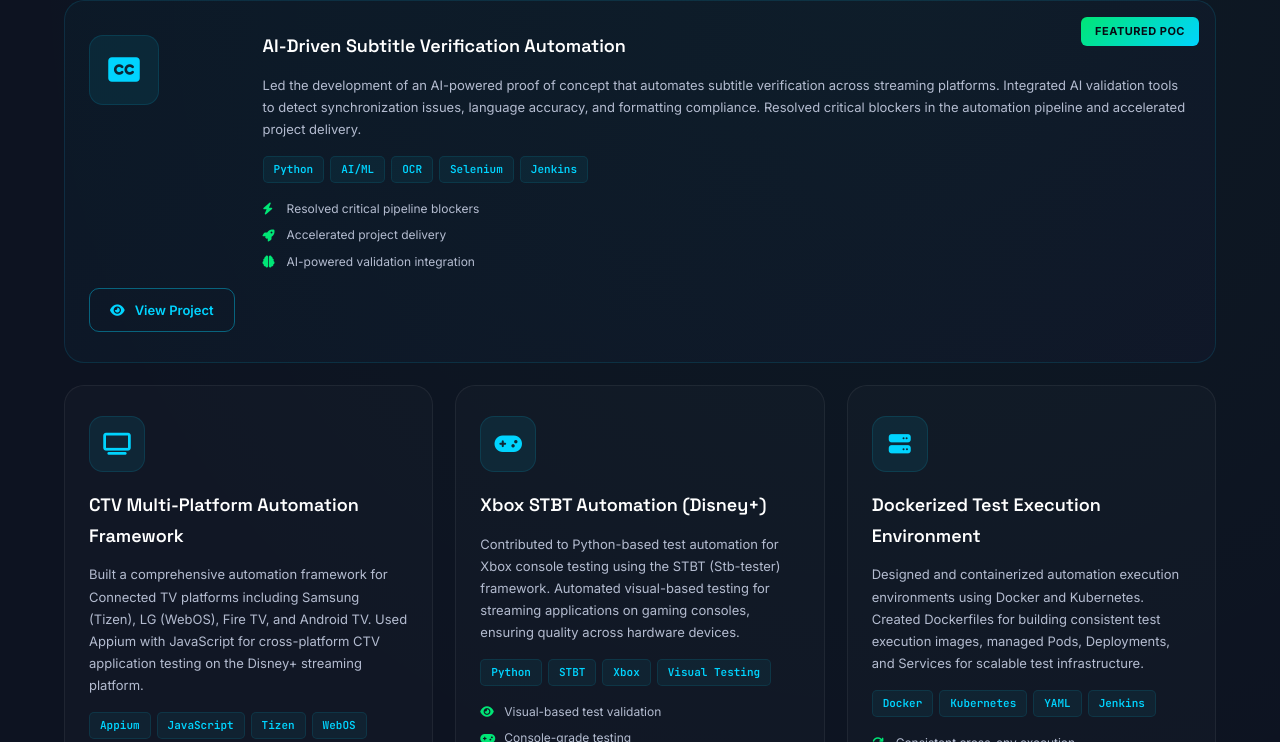
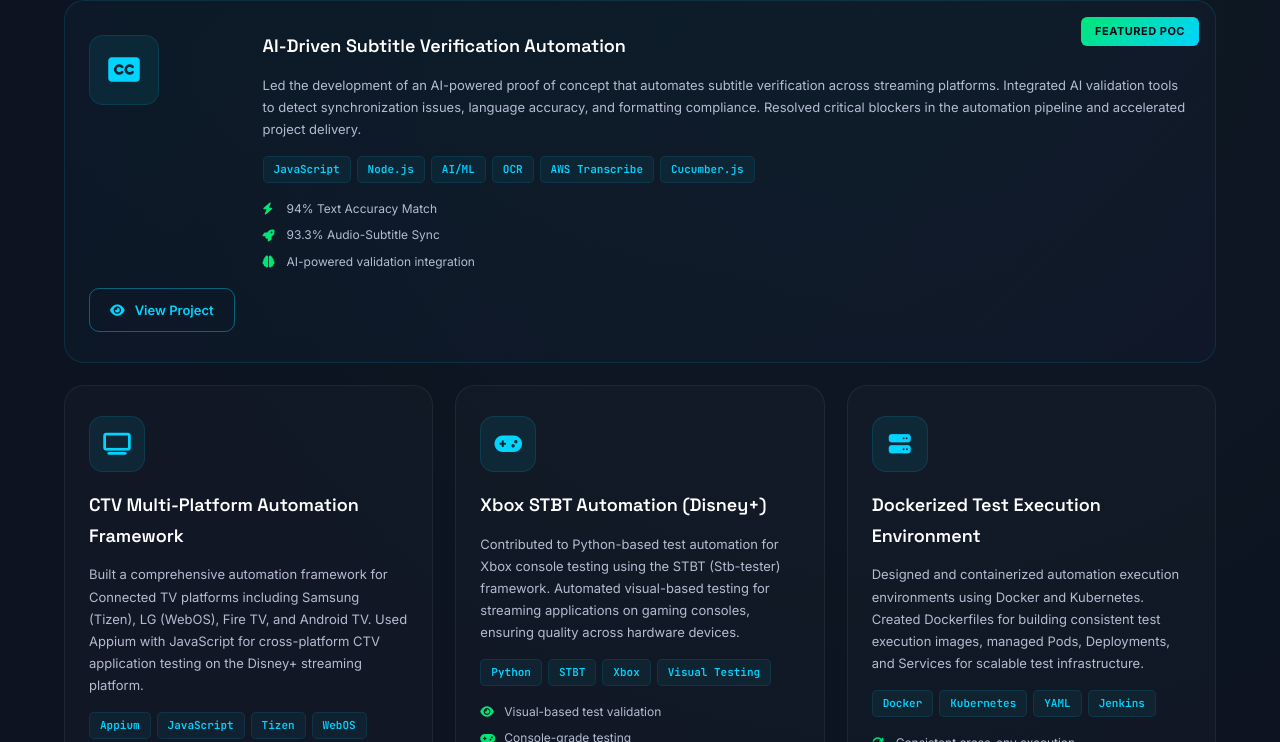
Before and after one commit to suranjithkumarj111-lgtm/Suranjith_Portfolio, a website: page index.html in a window 1280 px wide. Shown: the part 5536-6278 px from the top of the page. Drawn offline with Linux system fonts and the light colour scheme.

Commit message:
Fix: Update Featured POC tech stack to JavaScript and correct results

```diff
--- a/index.html
+++ b/index.html
@@ -560,15 +560,16 @@
         <h3>AI-Driven Subtitle Verification Automation</h3>
         <p>Led the development of an AI-powered proof of concept that automates subtitle verification across streaming platforms. Integrated AI validation tools to detect synchronization issues, language accuracy, and formatting compliance. Resolved critical blockers in the automation pipeline and accelerated project delivery.</p>
         <div class="project-tech">
-          <span>Python</span>
+          <span>JavaScript</span>
+          <span>Node.js</span>
           <span>AI/ML</span>
           <span>OCR</span>
-          <span>Selenium</span>
-          <span>Jenkins</span>
+          <span>AWS Transcribe</span>
+          <span>Cucumber.js</span>
         </div>
         <div class="project-impact">
-          <div><i class="fas fa-bolt"></i> Resolved critical pipeline blockers</div>
-          <div><i class="fas fa-rocket"></i> Accelerated project delivery</div>
+          <div><i class="fas fa-bolt"></i> 94% Text Accuracy Match</div>
+          <div><i class="fas fa-rocket"></i> 93.3% Audio-Subtitle Sync</div>
           <div><i class="fas fa-brain"></i> AI-powered validation integration</div>
         </div>
         <a href="projects/ai-subtitle-verification/index.html" class="btn btn-outline" style="margin-top:16px;padding:10px 20px;font-size:13px;"><i class="fas fa-eye"></i> View Project</a>
```
